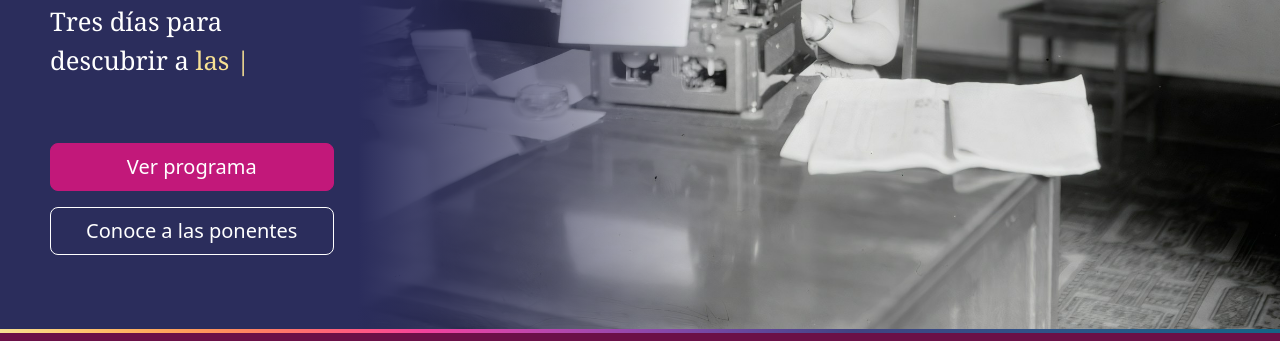
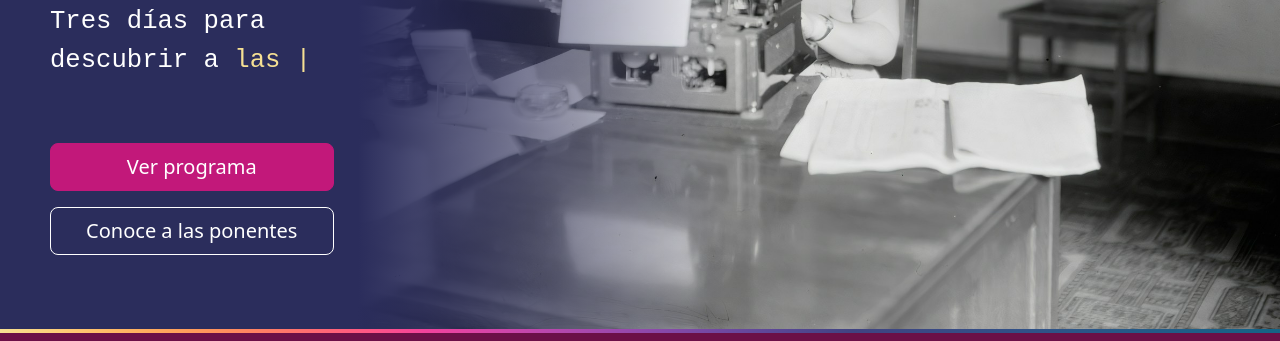
Before and after one commit to pedro-otalora/literatura-en-femenino, a website built with Parcel: page src/index.html in a window 1280 px wide. Shown: the part 459-800 px from the top of the page. Built offline with nearby package versions, Linux system fonts and the light colour scheme; a small style sheet from the web is missing.

Commit message:
añadida tipografía Special Elite

```diff
--- a/package.json
+++ b/package.json
@@ -53,6 +53,7 @@
   "dependencies": {
     "@fontsource/dm-sans": "^5.3.0",
     "@fontsource/dm-serif-display": "^5.3.0",
+    "@fontsource/special-elite": "^5.3.0",
     "@popperjs/core": "^2.11.8",
     "bootstrap": "^5.3.8",
     "bootstrap-icons": "^1.13.2",
--- a/src/assets/styles/_dependencies.scss
+++ b/src/assets/styles/_dependencies.scss
@@ -4,6 +4,7 @@
 @import "npm:@fontsource/dm-serif-display/400.css";
 @import "npm:@fontsource/dm-sans/400.css";
 @import "npm:@fontsource/dm-sans/700.css";
+@import "npm:@fontsource/special-elite/400.css";
 @import "npm:bootstrap-icons/font/bootstrap-icons.css";
 
 // Orden de las capas: Bootstrap queda por debajo de todo, después los estilos por defecto
--- a/src/assets/styles/_variables.scss
+++ b/src/assets/styles/_variables.scss
@@ -25,6 +25,9 @@ $gradient-brand: linear-gradient(in oklch 90deg, $cream, $magenta, $indigo, $pet
 // Tipografías
 $font-serif: "DM Serif Display", "Georgia", serif;
 $font-sans: "DM Sans", system-ui, sans-serif;
+
+// Máquina de escribir para la frase animada del póster
+$font-typewriter: "Special Elite", "Courier New", monospace;
 
 // Puntos de corte: los mismos valores que Bootstrap, para que mq() y sus utilidades coincidan.
 $breakpoints: (
--- a/src/assets/styles/components/_article.scss
+++ b/src/assets/styles/components/_article.scss
@@ -1,7 +1,6 @@
 @use "../tools" as *;
 
 .article {
-
   &__body {
     // Columna de lectura más estrecha que .container: este max-width gana
     // al de Bootstrap porque Bootstrap va en la capa vendor
--- a/src/assets/styles/components/_poster.scss
+++ b/src/assets/styles/components/_poster.scss
@@ -66,7 +66,7 @@ $header-height: 4.5rem;
     // Reserva tres líneas para que los botones no salten al escribirse y borrarse el texto
     min-height: 3lh;
     margin-block-end: rem(24px);
-    font-family: $font-serif;
+    font-family: $font-typewriter;
     font-size: clamp(rem(24px), 2vw, rem(32px));
   }
 
```
Also changed, not shown: 1 other file.
